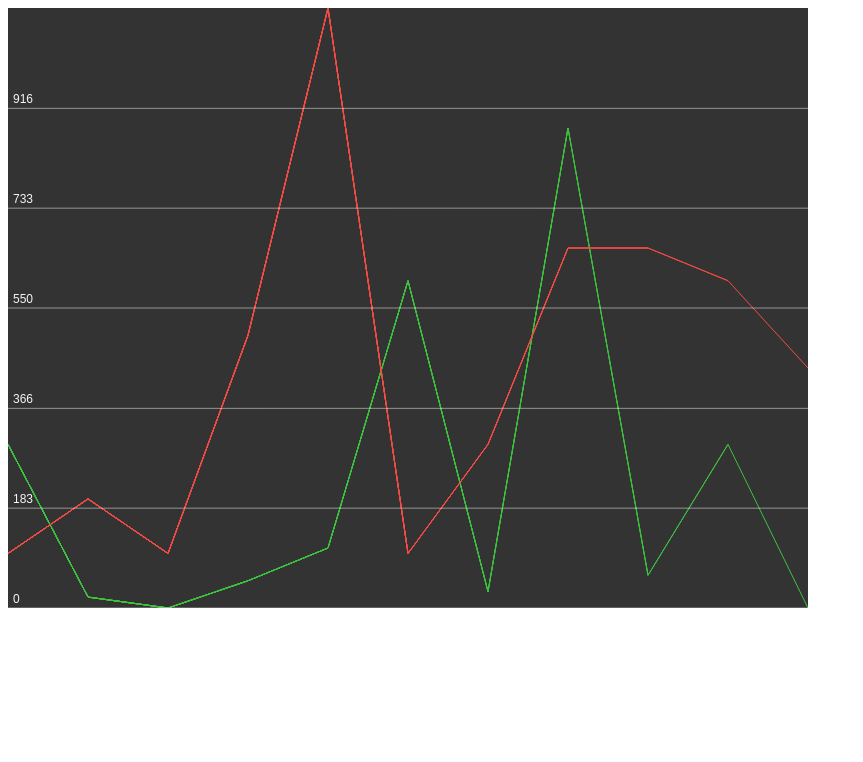
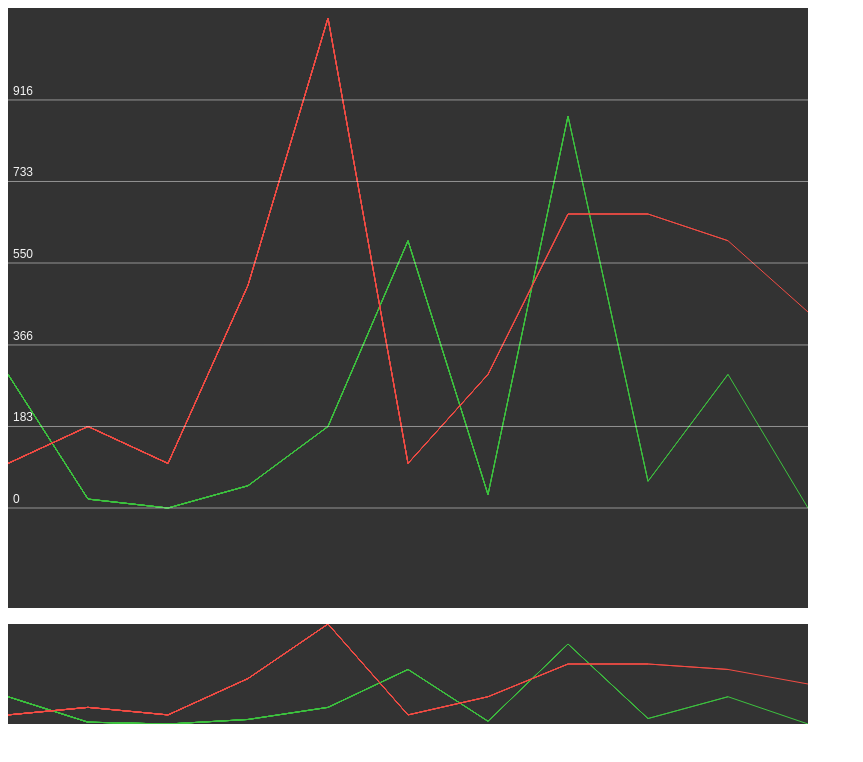
Before and after one commit to friseon/chart-graph, a website built with webpack: page src/index.html in a window 1280 px wide. Shown: the whole page, without its empty margins (0-863 px from the left). Built offline with nearby package versions, Linux system fonts and the light colour scheme.

Commit message:
proportions

```diff
--- a/src/chart.js
+++ b/src/chart.js
@@ -7,11 +7,24 @@ import {
 
 export default class Chart {
     constructor(params) {
-        const canvas = document.getElementById(params.idCanvas);
+        const chartContainer = document.querySelector('.chart');
+        const canvas = document.createElement('canvas');
+        canvas.id = params.idCanvas;
+
+        const canvasSearch = document.createElement('canvas');
+        canvasSearch.id = "canvas-search";
+
+        chartContainer.appendChild(canvas);
+        chartContainer.appendChild(canvasSearch);
+
         this.width = canvas.width = params.width || 800;
         this.height = canvas.height = params.height || 600;
 
+        this.searchWidth = canvasSearch.width = canvas.width;
+        this.searchHeight = canvasSearch.height = 100;
+
         this.ctx = canvas.getContext("2d");
+        this.ctxSearch = canvasSearch.getContext("2d");
 
         this.colors = {
             bg: {
@@ -21,6 +34,10 @@ export default class Chart {
         };
 
         this._prepareChartParams(params.data);
+    }
+
+    init() {
+
     }
 
     /**
@@ -36,6 +53,10 @@ export default class Chart {
 
         this.lines = preparedData;
         this.chartParams = {
+            padding: {
+                top: 10,
+                bottom: 100
+            },
             deviders,
             dates,
             max,
@@ -47,9 +68,10 @@ export default class Chart {
      * Отрисовка графика
      */
     draw() {
-        this._drawBackground();
+        this._drawBackground(this.ctx);
         this._drawCharts();
         this._drawDividers();
+        this._drawSearch();
     }
 
     /**
@@ -57,8 +79,34 @@ export default class Chart {
      *
      * @param {Number} val – значение в данных
      */
-    _prepareValue(val) {
-        return this.height - this.height / this.chartParams.max * val;
+    _prepareValue(val, height) {
+        const p = height - this.chartParams.padding.top - this.chartParams.padding.bottom;
+
+        return height - p / this.chartParams.max * val - this.chartParams.padding.bottom;
+    }
+
+    _prepareSearchValue(val, height) {
+        return height - height / this.chartParams.max * val;
+    }
+
+    _drawSearch() {
+        this._drawBackground(this.ctxSearch);
+
+        this.lines.forEach(line => {
+            line.data.forEach((y, index, arr) => {
+                const preparedValue = this._prepareSearchValue(y, this.searchHeight);
+
+                if (index === 0) {
+                    this._startLine(this.ctxSearch, 0, preparedValue, line.color);
+                } else {
+                    this._drawLine(this.ctxSearch, this.chartParams.step * index, preparedValue);
+
+                    if (index === arr.length - 1) {
+                        this._endDraw(this.ctxSearch);
+                    }
+                }
+            })
+        });
     }
 
     /**
@@ -67,15 +115,15 @@ export default class Chart {
     _drawCharts() {
         this.lines.forEach(line => {
             line.data.forEach((y, index, arr) => {
-                const preparedValue = this._prepareValue(y);
+                const preparedValue = this._prepareValue(y, this.height);
 
                 if (index === 0) {
-                    this._startLine(0, preparedValue, line.color);
+                    this._startLine(this.ctx, 0, preparedValue, line.color);
                 } else {
-                    this._drawLine(this.chartParams.step * index, preparedValue);
+                    this._drawLine(this.ctx, this.chartParams.step * index, preparedValue);
 
                     if (index === arr.length - 1) {
-                        this._endDraw();
+                        this._endDraw(this.ctx);
                     }
                 }
             })
@@ -84,51 +132,51 @@ export default class Chart {
 
     _drawDividers() {
         this.chartParams.deviders.forEach(devider => {
-            const preparedValue = this._prepareValue(devider);
+            const preparedValue = this._prepareValue(devider, this.height);
 
-            this._startLine(0, preparedValue, "#f5f5f5", 0.5);
+            this._startLine(this.ctx, 0, preparedValue, "#f5f5f5", 0.5);
             this.ctx.font = "12px Arial";
             this.ctx.fillStyle = "#f5f5f5";
             this.ctx.fillText(devider, 5, preparedValue - 5);
-            this._drawLine(this.width, preparedValue);
-            this._endDraw();
+            this._drawLine(this.ctx, this.width, preparedValue);
+            this._endDraw(this.ctx);
         });
     }
 
     /**
      * Подложка для графика
      */
-    _drawBackground() {
-        this._startDraw();
-        this.ctx.fillStyle = this.colors.bg.night;
-        this.ctx.fillRect(0, 0, this.width, this.height);
-        this._endDraw();
+    _drawBackground(ctx) {
+        this._startDraw(ctx);
+        ctx.fillStyle = this.colors.bg.night;
+        ctx.fillRect(0, 0, this.width, this.height);
+        this._endDraw(ctx);
     }
 
-    _startLine(startX, startY, color, lineWidth = 1) {
-        this._startDraw();
-        this.ctx.strokeStyle = color;
-        this.ctx.lineWidth = lineWidth;
-        this.ctx.beginPath();
-        this.ctx.moveTo(startX, startY);
+    _startLine(ctx, startX, startY, color, lineWidth = 1) {
+        this._startDraw(ctx);
+        ctx.strokeStyle = color;
+        ctx.lineWidth = lineWidth;
+        ctx.beginPath();
+        ctx.moveTo(startX, startY);
     }
 
-    _drawLine(endX, endY) {
-        this.ctx.lineTo(endX, endY);
-        this.ctx.stroke();
+    _drawLine(ctx, endX, endY) {
+        ctx.lineTo(endX, endY);
+        ctx.stroke();
     }
 
     /**
      * Начало рисования самостоятельной части
      */
-    _startDraw() {
-        this.ctx.save();
+    _startDraw(ctx) {
+        ctx.save();
     }
 
     /**
      * Окончания рисования самостоятельной части
      */
-    _endDraw() {
-        this.ctx.restore();
+    _endDraw(ctx) {
+        ctx.restore();
     }
 };
--- a/src/data/data.json
+++ b/src/data/data.json
@@ -20,7 +20,7 @@
                 20,
                 0,
                 50,
-                110,
+                183,
                 600,
                 30,
                 880,
@@ -31,7 +31,7 @@
             [
                 "y1",
                 100,
-                200,
+                183,
                 100,
                 500,
                 1100,
--- a/src/index.html
+++ b/src/index.html
@@ -6,8 +6,14 @@
     <meta http-equiv="X-UA-Compatible" content="ie=edge">
     <title>Chart</title>
 </head>
+<style>
+    #canvas-search {
+        display: block;
+        margin-top: 12px;
+    }
+</style>
 <body>
-    <canvas id="canvas"></canvas>
+    <div class="chart"></div>
     <script src="<%= htmlWebpackPlugin.files.chunks.chart.entry %>"></script>
 </body>
 </html>
```
